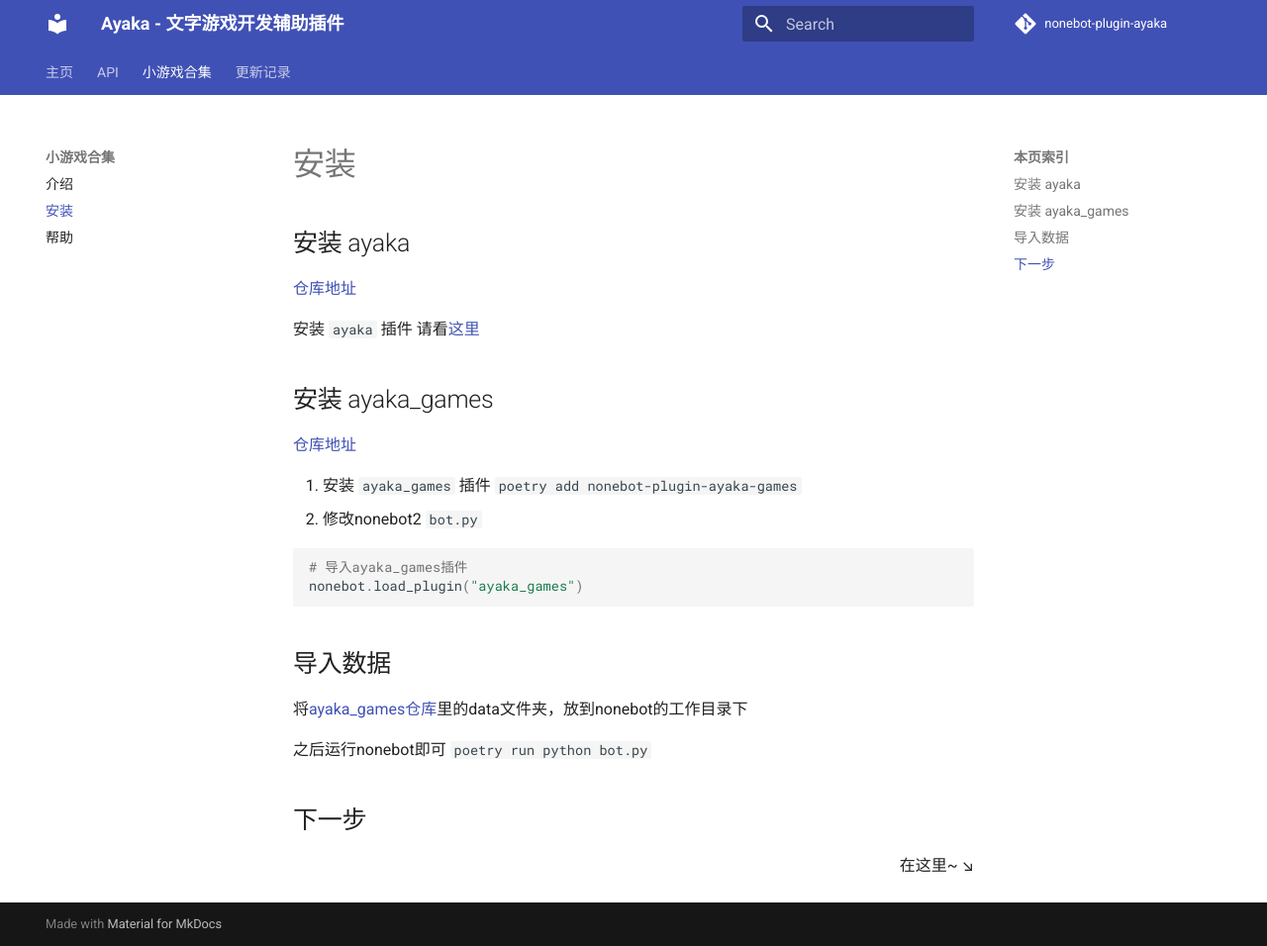
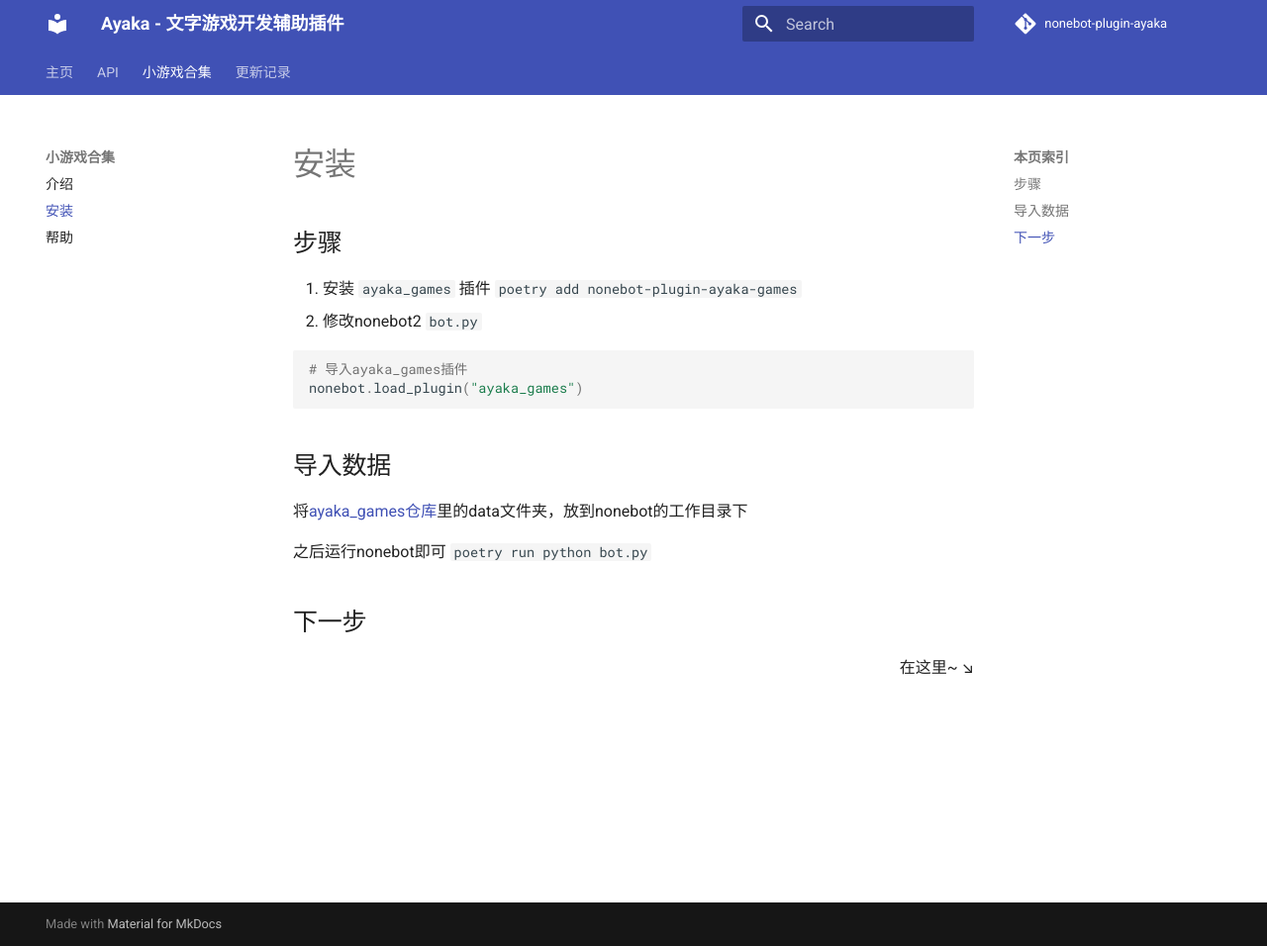
Before and after one commit to bridgeL/ayaka_doc, an MkDocs documentation site: the page built from docs/games/install.md, in a window 1280 px wide and 956 px high. Shown: the whole window at 99% size. Built offline with MkDocs 1.6.1 and Material for MkDocs 9.7.7, drawn with Linux system fonts in a browser that asks for light colours; comment, search, counter and statistics services are not loaded.

Commit message:
更好的表达

```diff
--- a/docs/games/install.md
+++ b/docs/games/install.md
@@ -1,12 +1,4 @@
-## 安装 ayaka
-
-[仓库地址](https://github.com/bridgeL/nonebot-plugin-ayaka)
-
-安装 `ayaka` 插件 请看[这里](../install.md)
-
-## 安装 ayaka_games
-
-[仓库地址](https://github.com/bridgeL/nonebot-plugin-ayaka-games)
+## 步骤
 
 1. 安装 `ayaka_games` 插件 `poetry add nonebot-plugin-ayaka-games`
 2. 修改nonebot2  `bot.py`
```
